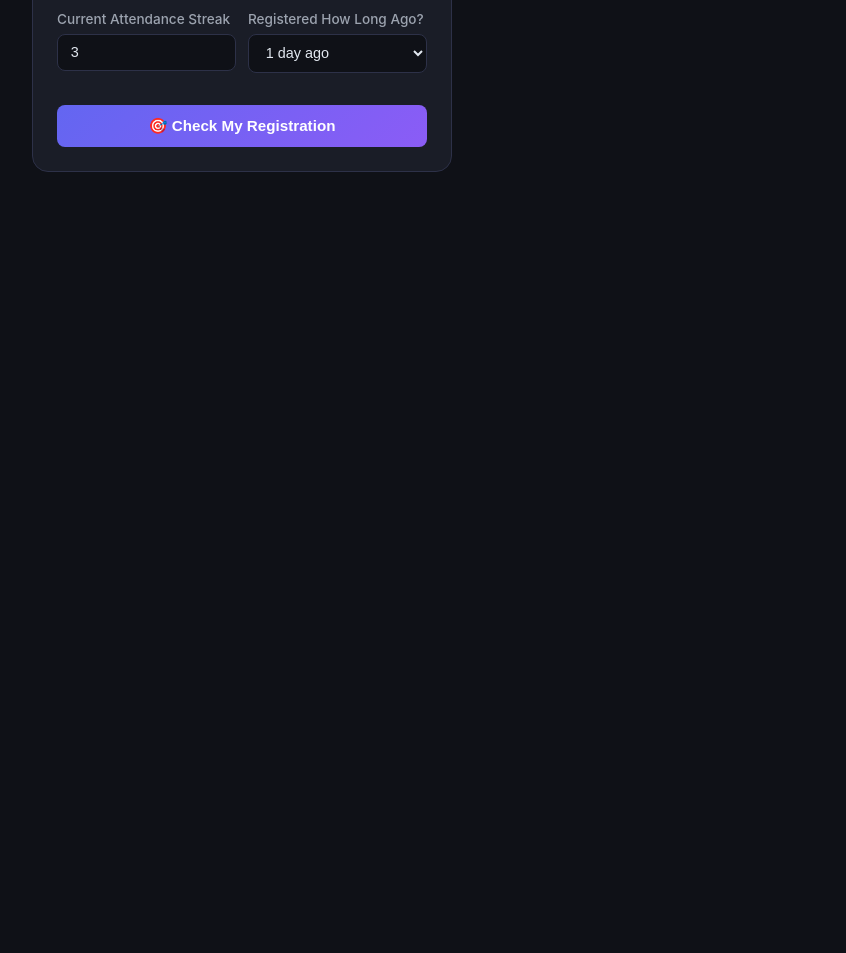
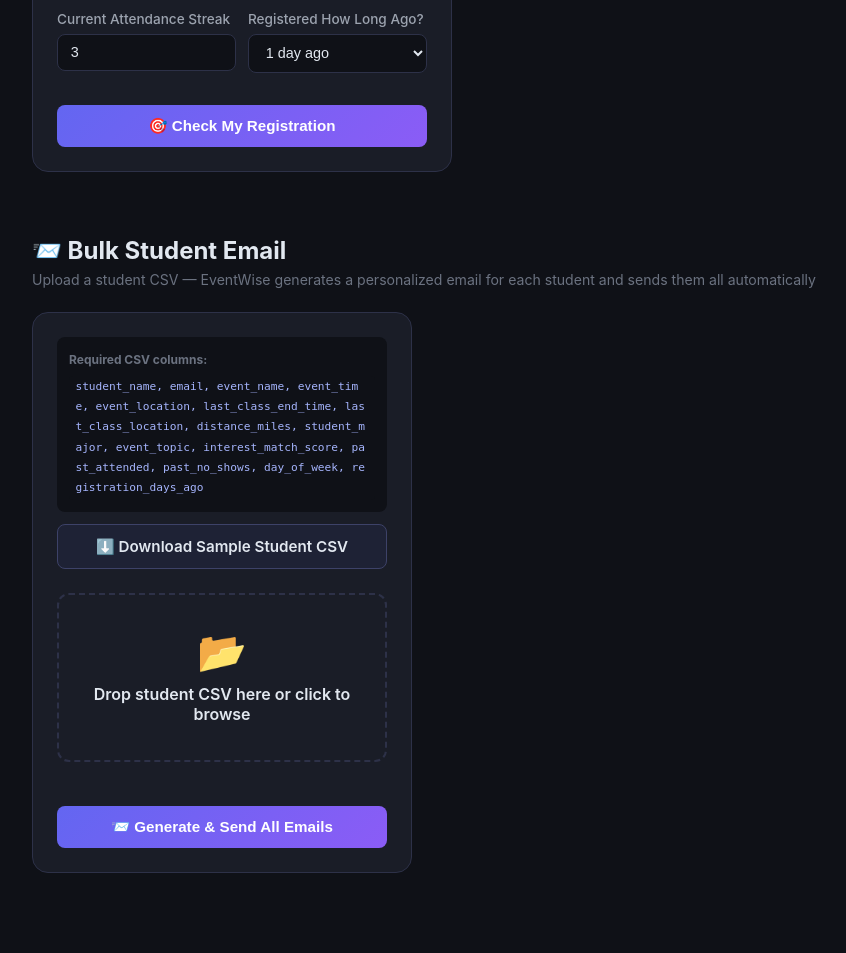
Before and after one commit to dpate417/KiroTie, a Flask app: page /student in a window 1280 px wide. Shown: the part 1014-1967 px from the top of the page, without its empty margins (40-886 px from the left). Before the commit the page ends 1186 px from the top, so only its background shows below. Run offline with Flask 3, Linux system fonts and the light colour scheme.

Commit message:
feat: bulk student email — upload CSV, auto-generate personalized emails, send to all students at once

```diff
--- a/app.py
+++ b/app.py
@@ -259,5 +259,107 @@ def send_email():
 
     return jsonify(result)
 
+
+@app.route("/api/bulk-email", methods=["POST"])
+def bulk_email():
+    """
+    Accept a student CSV/Excel file.
+    Generate personalized insights + email for each student.
+    Send emails to all of them automatically.
+    """
+    if "file" not in request.files:
+        return jsonify({"error": "No file uploaded"}), 400
+
+    file = request.files["file"]
+    filename = file.filename.lower()
+
+    try:
+        if filename.endswith(".csv"):
+            students = _parse_csv(file)
+        elif filename.endswith(".xlsx") or filename.endswith(".xls"):
+            students = _parse_excel(file)
+        else:
+            return jsonify({"error": "Only CSV or Excel files supported"}), 400
+    except Exception as e:
+        return jsonify({"error": f"Could not parse file: {str(e)}"}), 400
+
+    results = []
+    sent = 0
+    failed = 0
+    skipped = 0
+
+    for i, student in enumerate(students):
+        email = student.get("email", "").strip()
+        name = student.get("student_name", f"Student {i+1}")
+
+        if not email or "@" not in email:
+            results.append({
+                "name": name, "email": email or "missing",
+                "status": "SKIPPED", "reason": "No valid email address"
+            })
+            skipped += 1
+            continue
+
+        # Generate personalized insights for this student
+        insights = get_student_insights(student)
+        email_body = insights.get("email_preview", "")
+
+        if not email_body:
+            results.append({
+                "name": name, "email": email,
+                "status": "SKIPPED", "reason": "Could not generate email content"
+            })
+            skipped += 1
+            continue
+
+        # Extract subject from first line
+        first_line = email_body.split("\n")[0]
+        subject = first_line.replace("Subject: ", "").strip()
+        if not subject:
+            subject = f"EventWise Reminder — {student.get('event_name', 'Upcoming Event')}"
+
+        # Send the email
+        result = send_reminder_email(email, subject, plain_text=email_body)
+
+        if result["status"] == "SENT":
+            sent += 1
+            results.append({
+                "name": name,
+                "email": email,
+                "event": student.get("event_name", ""),
+                "likelihood": insights["attendance_likelihood"]["score"],
+                "likelihood_label": insights["attendance_likelihood"]["label"],
+                "warnings": len(insights.get("warnings", [])),
+                "status": "SENT"
+            })
+        else:
+            failed += 1
+            results.append({
+                "name": name, "email": email,
+                "status": "FAILED",
+                "reason": result.get("reason", "Unknown error")
+            })
+
+    return jsonify({
+        "summary": {
+            "total": len(students),
+            "sent": sent,
+            "failed": failed,
+            "skipped": skipped
+        },
+        "results": results
+    })
+
+
+@app.route("/api/student-dataset-sample")
+def download_student_sample():
+    return send_file(
+        os.path.join(os.path.dirname(__file__), "data", "sample_students.csv"),
+        mimetype="text/csv",
+        as_attachment=True,
+        download_name="sample_students.csv"
+    )
+
+
 if __name__ == "__main__":
     app.run(debug=True)
--- /dev/null
+++ b/data/sample_students.csv
@@ -0,0 +1,6 @@
+student_name,email,event_name,event_time,event_location,last_class_end_time,last_class_location,distance_miles,student_major,event_topic,interest_match_score,past_attended,past_no_shows,attendance_streak,day_of_week,registration_days_ago
+Dhruv Patel,dpate417@asu.edu,UI/UX Design Workshop,16:15,Memorial Union,15:50,ENGR A,0.4,Computer Science,UI/UX Design,0.9,5,1,3,thursday,1
+Sarah Johnson,dpate417@asu.edu,CS Cybersecurity Night,18:00,Brickyard 340,17:30,BYAC,0.3,Computer Science,Cybersecurity,0.95,8,0,5,tuesday,2
+Marcus Lee,dpate417@asu.edu,Career Networking Mixer,17:00,MU Ballroom,16:50,COOR,0.5,Business,Networking,0.7,3,2,1,wednesday,7
+Priya Sharma,dpate417@asu.edu,Data Science Workshop,15:30,BYENG 210,14:50,ENGR A,0.4,Data Science,Machine Learning,0.85,6,1,4,thursday,1
+Alex Rivera,dpate417@asu.edu,Spring Club Fair,12:00,MU Courtyard,11:45,COOR,0.3,Psychology,Social Events,0.5,2,3,0,friday,14
--- a/static/css/main.css
+++ b/static/css/main.css
@@ -243,3 +243,14 @@ code { background: #0f1117; padding: 0.1rem 0.4rem; border-radius: 4px; font-siz
 .email-input:focus { outline: none; border-color: #6366f1; }
 .email-status-ok { margin-top: 0.6rem; padding: 0.5rem 0.75rem; background: #052e16; border: 1px solid #16a34a; border-radius: 6px; color: #4ade80; font-size: 0.82rem; }
 .email-status-err { margin-top: 0.6rem; padding: 0.5rem 0.75rem; background: #450a0a; border: 1px solid #dc2626; border-radius: 6px; color: #f87171; font-size: 0.82rem; }
+
+/* ===== BULK EMAIL SECTION ===== */
+.bulk-email-section { max-width: 1200px; margin: 2rem auto; padding: 0 2rem 3rem; }
+.bulk-email-header { margin-bottom: 1.5rem; }
+.bulk-email-header h2 { font-size: 1.5rem; margin-bottom: 0.4rem; }
+.bulk-email-header p { color: #6b7280; font-size: 0.88rem; }
+.bulk-email-layout { display: grid; grid-template-columns: 380px 1fr; gap: 2rem; align-items: start; }
+@media (max-width: 900px) { .bulk-email-layout { grid-template-columns: 1fr; } }
+.bulk-upload-box { background: #1a1d27; border: 1px solid #2d3148; border-radius: 16px; padding: 1.5rem; display: flex; flex-direction: column; gap: 0.75rem; }
+.bulk-format { background: #0f1117; border-radius: 8px; padding: 0.75rem; font-size: 0.75rem; color: #6b7280; line-height: 1.8; }
+.bulk-format code { display: block; color: #a5b4fc; font-size: 0.7rem; margin-top: 0.3rem; word-break: break-all; }
--- a/static/js/student.js
+++ b/static/js/student.js
@@ -188,3 +188,104 @@ function showEmailStatus(type, message) {
   div.className = type === "success" ? "email-status-ok" : "email-status-err";
   div.textContent = message;
 }
+
+// ===== BULK EMAIL UPLOAD =====
+const bulkArea = document.getElementById("bulkUploadArea");
+const bulkInput = document.getElementById("bulkFileInput");
+let bulkFile = null;
+
+if (bulkArea) {
+  bulkArea.addEventListener("click", () => bulkInput.click());
+  bulkArea.addEventListener("dragover", e => { e.preventDefault(); bulkArea.classList.add("dragover"); });
+  bulkArea.addEventListener("dragleave", () => bulkArea.classList.remove("dragover"));
+  bulkArea.addEventListener("drop", e => {
+    e.preventDefault();
+    bulkArea.classList.remove("dragover");
+    if (e.dataTransfer.files[0]) setBulkFile(e.dataTransfer.files[0]);
+  });
+  bulkInput.addEventListener("change", () => {
+    if (bulkInput.files[0]) setBulkFile(bulkInput.files[0]);
+  });
+}
+
+function setBulkFile(file) {
+  bulkFile = file;
+  bulkArea.innerHTML = `<div class="upload-filename">📄 ${file.name} (${(file.size/1024).toFixed(1)} KB) — Ready</div>`;
+  document.getElementById("bulkSendBtn").disabled = false;
+}
+
+async function sendBulkEmails() {
+  if (!bulkFile) return;
+  const btn = document.getElementById("bulkSendBtn");
+  btn.textContent = "📨 Sending...";
+  btn.disabled = true;
+
+  const formData = new FormData();
+  formData.append("file", bulkFile);
+
+  try {
+    const res = await fetch("/api/bulk-email", { method: "POST", body: formData });
+    const data = await res.json();
+    if (!res.ok) { alert("Error: " + (data.error || "Unknown")); return; }
+    renderBulkEmailResults(data);
+  } catch (err) {
+    alert("Something went wrong. Please try again.");
+  } finally {
+    btn.textContent = "📨 Generate & Send All Emails";
+    btn.disabled = false;
+  }
+}
+
+function renderBulkEmailResults(data) {
+  const panel = document.getElementById("bulkResults");
+  panel.style.display = "block";
+
+  // Badge
+  const badge = document.getElementById("bulkStatusBadge");
+  const allSent = data.summary.failed === 0 && data.summary.skipped === 0;
+  badge.className = allSent ? "gate-badge" : "gate-badge blocked";
+  badge.textContent = allSent
+    ? `✅ All ${data.summary.sent} emails sent successfully`
+    : `📨 ${data.summary.sent} sent · ${data.summary.failed} failed · ${data.summary.skipped} skipped`;
+
+  // Summary cards
+  document.getElementById("bulkEmailSummary").innerHTML = `
+    <div class="bulk-stat">
+      <div class="bulk-stat-num">${data.summary.total}</div>
+      <div class="bulk-stat-label">Students processed</div>
+    </div>
+    <div class="bulk-stat">
+      <div class="bulk-stat-num green">${data.summary.sent}</div>
+      <div class="bulk-stat-label">Emails sent</div>
+    </div>
+    <div class="bulk-stat">
+      <div class="bulk-stat-num" style="color:#f87171">${data.summary.failed + data.summary.skipped}</div>
+      <div class="bulk-stat-label">Failed / skipped</div>
+    </div>
+  `;
+
+  // Per-student table
+  document.getElementById("bulkEmailTable").innerHTML = data.results.map(r => {
+    if (r.status === "SENT") {
+      const lClass = r.likelihood >= 70 ? "badge-high" : r.likelihood >= 45 ? "badge-medium" : "badge-low";
+      const warnBadge = r.warnings > 0 ? `<span style="color:#f59e0b">⚠️ ${r.warnings}</span>` : `<span style="color:#4ade80">✅ None</span>`;
+      return `<tr>
+        <td><strong>${r.name}</strong></td>
+        <td style="color:#6b7280;font-size:0.8rem">${r.email}</td>
+        <td>${r.event}</td>
+        <td class="${lClass}">${r.likelihood}% ${r.likelihood_label}</td>
+        <td>${warnBadge}</td>
+        <td style="color:#4ade80;font-weight:600">✅ Sent</td>
+      </tr>`;
+    } else {
+      return `<tr>
+        <td><strong>${r.name}</strong></td>
+        <td style="color:#6b7280;font-size:0.8rem">${r.email}</td>
+        <td colspan="3" style="color:#f87171;font-size:0.8rem">${r.reason || r.status}</td>
+        <td style="color:#f87171;font-weight:600">❌ ${r.status}</td>
+      </tr>`;
+    }
+  }).join("");
+
+  panel.scrollIntoView({ behavior: "smooth" });
+}
--- a/templates/student.html
+++ b/templates/student.html
@@ -233,6 +233,60 @@
     </div>
   </div>
 
+  <!-- BULK EMAIL SECTION -->
+  <div class="bulk-email-section">
+    <div class="bulk-email-header">
+      <h2>📨 Bulk Student Email</h2>
+      <p>Upload a student CSV — EventWise generates a personalized email for each student and sends them all automatically</p>
+    </div>
+
+    <div class="bulk-email-layout">
+      <div class="bulk-upload-box">
+        <div class="bulk-format">
+          <strong>Required CSV columns:</strong>
+          <code>student_name, email, event_name, event_time, event_location, last_class_end_time, last_class_location, distance_miles, student_major, event_topic, interest_match_score, past_attended, past_no_shows, day_of_week, registration_days_ago</code>
+        </div>
+        <a href="/api/student-dataset-sample" class="btn btn-secondary" style="margin-bottom:0.75rem">
+          ⬇️ Download Sample Student CSV
+        </a>
+        <div class="upload-area" id="bulkUploadArea">
+          <div class="upload-icon">📂</div>
+          <div class="upload-title">Drop student CSV here or click to browse</div>
+          <input type="file" id="bulkFileInput" accept=".csv,.xlsx,.xls" style="display:none"/>
+        </div>
+        <button class="btn btn-primary btn-full" id="bulkSendBtn" onclick="sendBulkEmails()" disabled>
+          📨 Generate &amp; Send All Emails
+        </button>
+      </div>
+
+      <div id="bulkResults" style="display:none">
+        <div class="gate-badge" id="bulkStatusBadge"></div>
+        <div class="result-card" style="margin-top:1rem">
+          <h3>📊 Bulk Send Results</h3>
+          <div class="bulk-summary-row" id="bulkEmailSummary"></div>
+        </div>
+        <div class="result-card" style="margin-top:1rem">
+          <h3>📋 Per-Student Results</h3>
+          <div class="table-wrap">
+            <table class="results-table">
+              <thead>
+                <tr>
+                  <th>Student</th>
+                  <th>Email</th>
+                  <th>Event</th>
+                  <th>Likelihood</th>
+                  <th>Warnings</th>
+                  <th>Status</th>
+                </tr>
+              </thead>
+              <tbody id="bulkEmailTable"></tbody>
+            </table>
+          </div>
+        </div>
+      </div>
+    </div>
+  </div>
+
   <script src="/static/js/student.js"></script>
 </body>
 </html>
```
